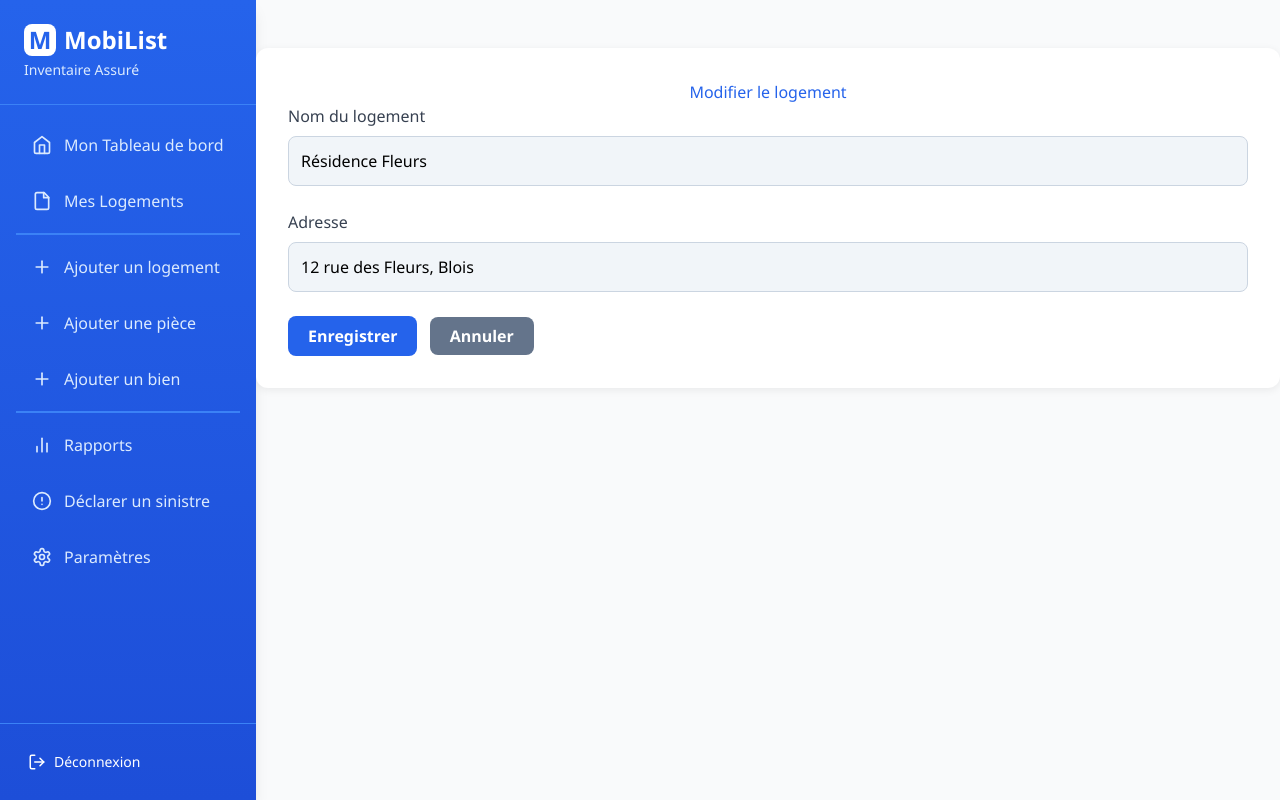
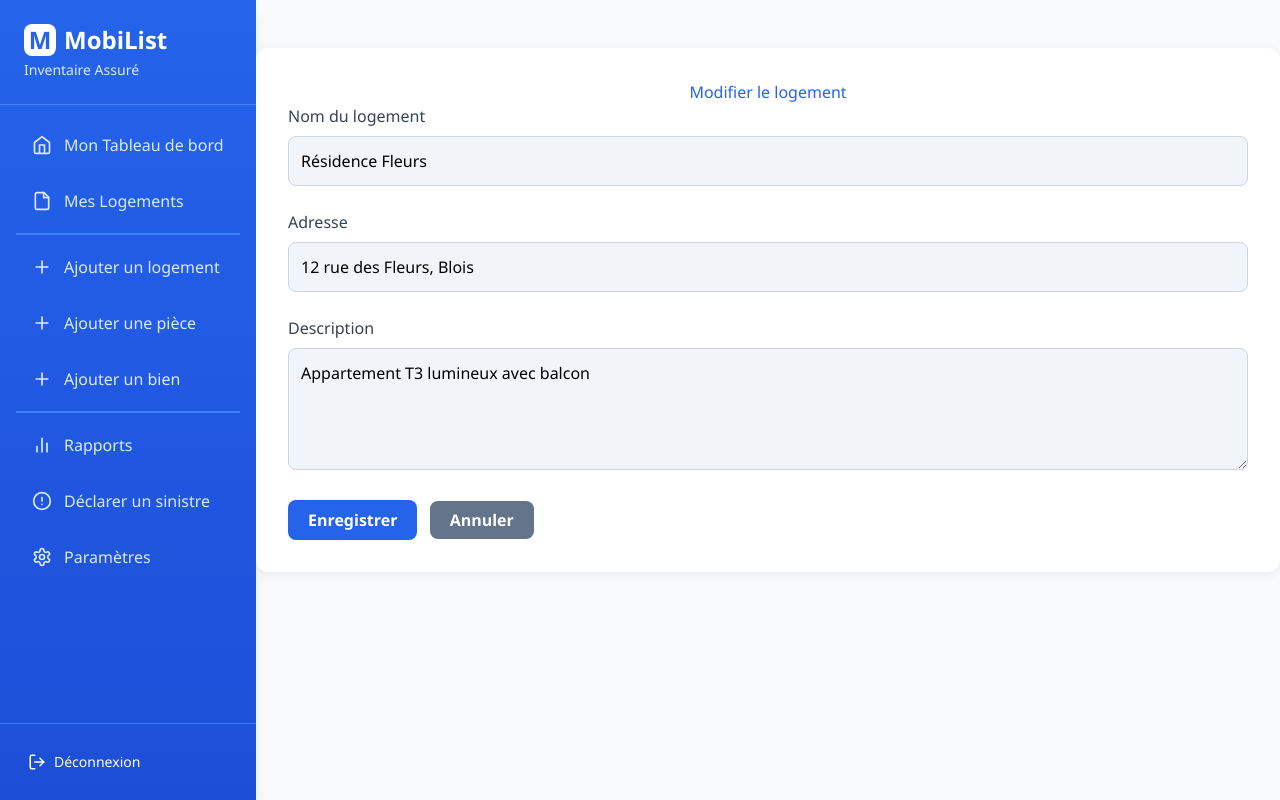
Before and after one commit to Y46ne/SAE_Projet_etudiant, a Flask app: page /modifier_logement/1/ in a window 1280 px wide. Run offline with Flask 3, Linux system fonts and the light colour scheme; a user stored in the database is signed in; some libraries are stand-ins or nearby versions.

Commit message:
ajout du fait qu'on puisse modifier la description d'un logement

```diff
--- a/monApp/forms.py
+++ b/monApp/forms.py
@@ -54,7 +54,7 @@ class LogementForm(FlaskForm):
     assures = QuerySelectMultipleField(
         'Assures',
         query_factory=get_tous_les_assures,
-        get_label=lambda x: f"{x.prenom}  {x.nom} - {x.email}",
+        get_label="email",
         allow_blank=False
     )
     submit = SubmitField('Ajouter le logement')
@@ -182,6 +182,7 @@ class DeclarerSinistre(FlaskForm):
 class ModifierLogementForm(FlaskForm):
     nom_logement = StringField('Nom du logement', validators=[DataRequired()])
     adresse = StringField('Adresse', validators=[DataRequired()])
+    description = TextAreaField('Description')
     submit = SubmitField('Enregistrer')
 
 class ModifierPieceForm(FlaskForm):
--- a/monApp/templates/modifier_logement.html
+++ b/monApp/templates/modifier_logement.html
@@ -20,6 +20,10 @@
             {{ form.adresse.label(class="form-label") }}
             {{ form.adresse(class="form-control") }}
         </div>
+        <div class="form-group">
+            {{ form.description.label(class="form-label") }}
+            {{ form.description(class="form-control", rows=4) }}
+        </div>
         <button type="submit" class="btn btn-primary">{{ form.submit.label.text }}</button>
         <a href="{{ url_for('mes_logements') }}" class="btn btn-secondary">Annuler</a>
     </form>
--- a/monApp/views.py
+++ b/monApp/views.py
@@ -395,9 +395,10 @@ def modifier_logement(logement_id):
     if form.validate_on_submit():
         logement.nom_logement = form.nom_logement.data
         logement.adresse = form.adresse.data
+        logement.description = form.description.data
         try:
             db.session.commit()
-            flash("Nom du logement modifié avec succès.", "success")
+            flash("Logement modifié avec succès.", "success")
             return redirect(url_for('mes_logements'))
         except Exception as e:
             db.session.rollback()
```
Also changed, not shown: monApp.db.
